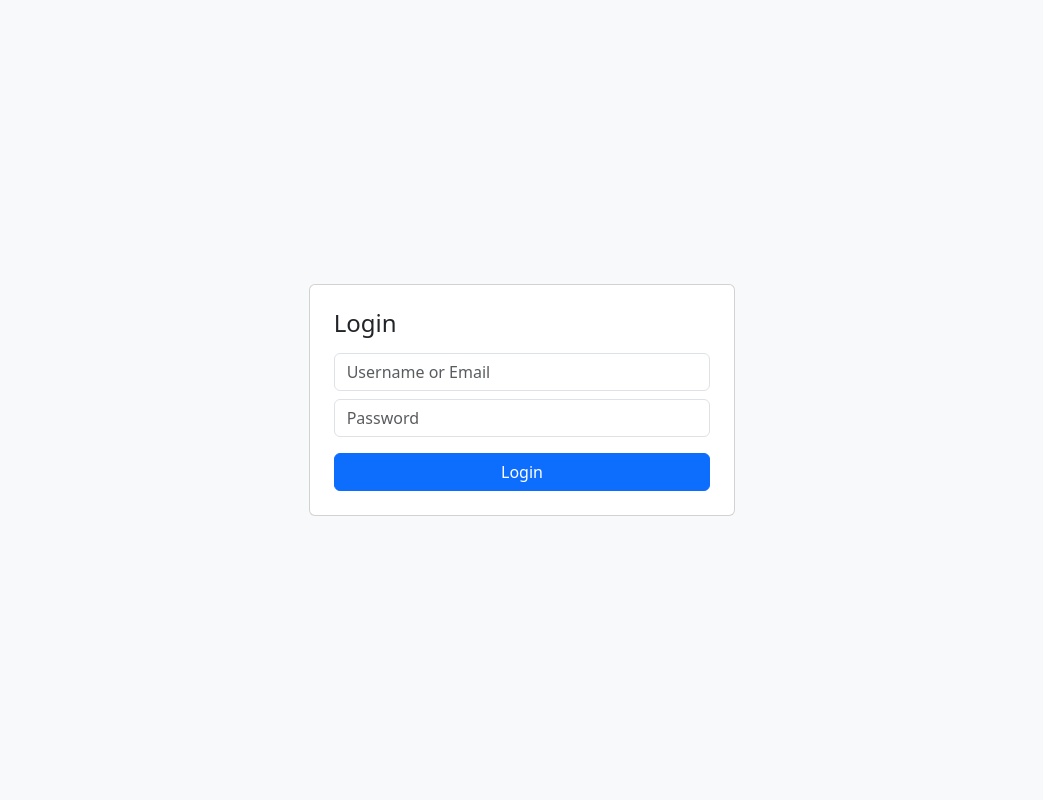
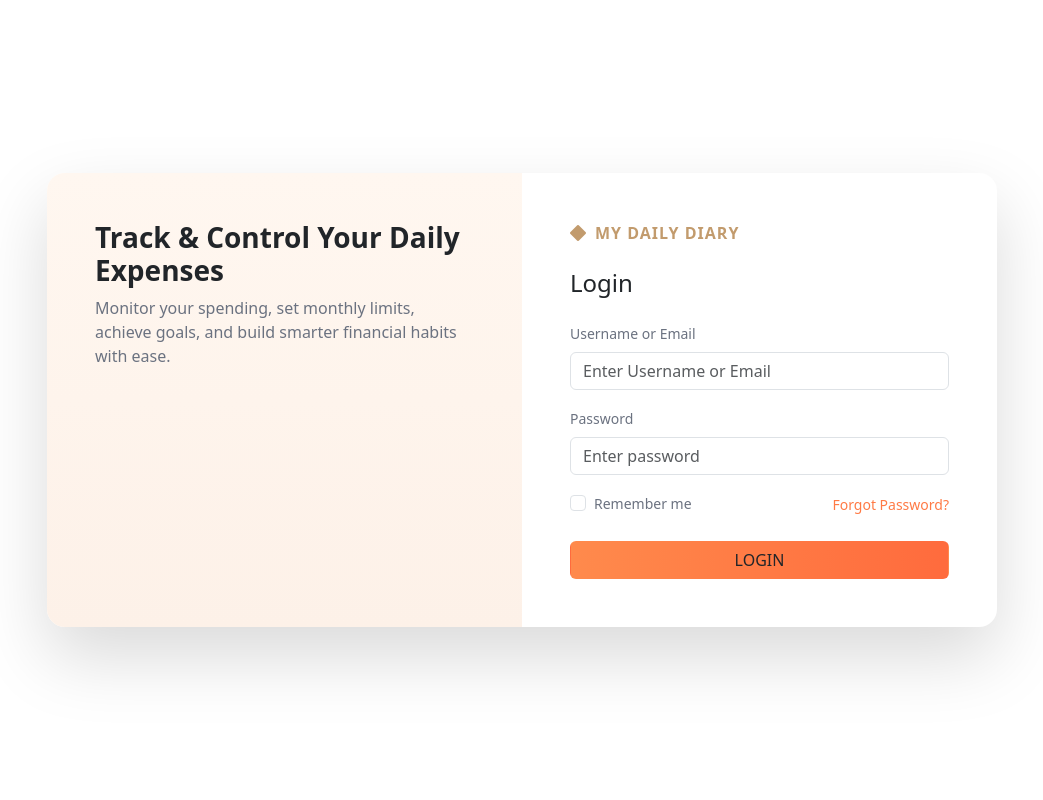
Before and after one commit to krishnakanthhvs/dailyexpenses, a PHP site: page /my-expenses/login.php in a window 1280 px wide. Shown: the whole page, without its empty margins (118-1161 px from the left). Run offline with PHP 8.4, Linux system fonts and the light colour scheme.

```diff
--- a/assets/css/style.css
+++ b/assets/css/style.css
@@ -162,3 +162,70 @@ body {
 .table tbody tr:hover {
     background-color: #f9fafb;
 }
+
+.login-card {
+    max-width: 950px;
+    width: 100%;
+    background: #fff;
+    border-radius: 18px;
+    box-shadow: 0 30px 70px rgba(0,0,0,0.15);
+    overflow: hidden;
+}
+
+.login-left {
+    background: linear-gradient(180deg, #fff7f0, #fdf1e8);
+    padding: 48px;
+}
+
+.login-left h3 {
+    font-weight: 700;
+}
+
+.login-left p {
+    color: #6b7280;
+}
+
+.login-left img {
+    width: 100%;
+    border-radius: 14px;
+    margin-top: 24px;
+}
+
+.login-right {
+    padding: 48px;
+}
+
+.brand {
+    font-weight: 700;
+    letter-spacing: 1px;
+    color: #c29b6d;
+}
+
+.form-control {
+    border-radius: 10px;
+    padding: 12px 14px;
+}
+
+.login-btn {
+    border-radius: 30px;
+    padding: 12px;
+    font-weight: 600;
+    background: linear-gradient(90deg, #ff8a4c, #ff6b3d);
+    border: none;
+}
+
+.login-btn:hover {
+    opacity: 0.95;
+}
+
+.small-link {
+    font-size: 14px;
+    text-decoration: none;
+    color: #ff7a45;
+}
+
+@media (max-width: 768px) {
+    .login-left {
+        display: none;
+    }
+}
--- a/login.php
+++ b/login.php
@@ -1,7 +1,12 @@
 <?php
 require_once 'inc/db.php';
 
+if (session_status() === PHP_SESSION_NONE) {
+    session_start();
+}
+
 $error = '';
+$login = '';
 
 if ($_SERVER['REQUEST_METHOD'] === 'POST') {
 
@@ -12,25 +17,25 @@ if ($_SERVER['REQUEST_METHOD'] === 'POST') {
         $error = "All fields are required";
     } else {
 
-        $sql = "SELECT * FROM users
+        $stmt = $conn->prepare("
+            SELECT id, username, name, email, password
+            FROM users
             WHERE username = ? OR email = ?
-                LIMIT 1";
-
-        $stmt = $conn->prepare($sql);
+            LIMIT 1
+        ");
         $stmt->bind_param("ss", $login, $login);
         $stmt->execute();
         $result = $stmt->get_result();
 
         if ($result->num_rows === 0) {
-            $error = "User not found";
+            $error = "Invalid username or email";
         } else {
-
             $user = $result->fetch_assoc();
 
             if (!password_verify($password, $user['password'])) {
                 $error = "Incorrect password";
             } else {
-                // LOGIN SUCCESS
+                // ✅ LOGIN SUCCESS
                 $_SESSION['user_id']  = $user['id'];
                 $_SESSION['name']     = $user['name'];
                 $_SESSION['username'] = $user['username'];
@@ -42,38 +47,84 @@ if ($_SERVER['REQUEST_METHOD'] === 'POST') {
         }
     }
 }
+
+include 'inc/layout_top.php';
 ?>
 
-<!doctype html>
-<html>
-<head>
-<link href="https://cdn.jsdelivr.net/npm/bootstrap@5.3.2/dist/css/bootstrap.min.css" rel="stylesheet">
-</head>
+<div class="d-flex justify-content-center align-items-center min-vh-100">
 
-<body class="bg-light d-flex align-items-center" style="height:100vh">
+    <div class="login-card row g-0">
 
-<div class="card p-4 col-md-4 mx-auto">
-    <h4 class="mb-3">Login</h4>
+        <!-- LEFT PANEL -->
+        <div class="col-md-6 login-left px-4 px-md-5">
+            <h3>Track & Control Your Daily Expenses</h3>
+            <p>
+                Monitor your spending, set monthly limits,
+                achieve goals, and build smarter financial habits with ease.
+            </p>
+
+            <!-- <img src="assets/img/login.png" alt="Daily Expenses"> -->
+        </div>
+
+        <!-- RIGHT PANEL -->
+        <div class="col-md-6 login-right px-4 px-md-5">
+
+            <div class="brand mb-4 d-flex align-items-center gap-2">
+                <i class="fa-solid fa-diamond"></i>
+                MY DAILY DIARY
+            </div>
+
+            <h4 class="mb-4">Login</h4>
 
             <?php if ($error): ?>
-        <div class="alert alert-danger"><?= htmlspecialchars($error) ?></div>
+                <div class="alert alert-danger">
+                    <?= htmlspecialchars($error) ?>
+                </div>
             <?php endif; ?>
 
-    <form method="post">
-        <input name="login"
-               class="form-control mb-2"
-               placeholder="Username or Email"
-               required>
+            <form method="post" novalidate>
 
-        <input name="password"
+                <div class="mb-3">
+                    <label class="form-label muted">Username or Email</label>
+                    <input
+                        type="text"
+                        name="login"
+                        class="form-control"
+                        placeholder="Enter Username or Email"
+                        value="<?= htmlspecialchars($login) ?>"
+                        required
+                    >
+                </div>
+
+                <div class="mb-3">
+                    <label class="form-label muted">Password</label>
+                    <input
                         type="password"
-               class="form-control mb-3"
-               placeholder="Password"
-               required>
+                        name="password"
+                        class="form-control"
+                        placeholder="Enter password"
+                        required
+                    >
+                </div>
 
-        <button class="btn btn-primary w-100">Login</button>
+                <div class="d-flex justify-content-between align-items-center mb-4">
+                    <div class="form-check">
+                        <input class="form-check-input" type="checkbox" id="remember">
+                        <label class="form-check-label muted" for="remember">
+                            Remember me
+                        </label>
+                    </div>
+                    <a href="#" class="small-link">Forgot Password?</a>
+                </div>
+
+                <button type="submit" class="btn w-100 login-btn">
+                    LOGIN
+                </button>
+
             </form>
         </div>
 
-</body>
-</html>
+    </div>
+
+</div>
+<?php include 'inc/layout_bottom.php'; ?>
```
Also changed, not shown: cron/send-daily-expense-mail.php (added, +46 -0 lines), forms/quick-expense.php (added, +271 -0 lines), inc/functions.php (+13 -0 lines), assets/img/login.png (added). Lines whose indentation alone changed are shown as unchanged.
